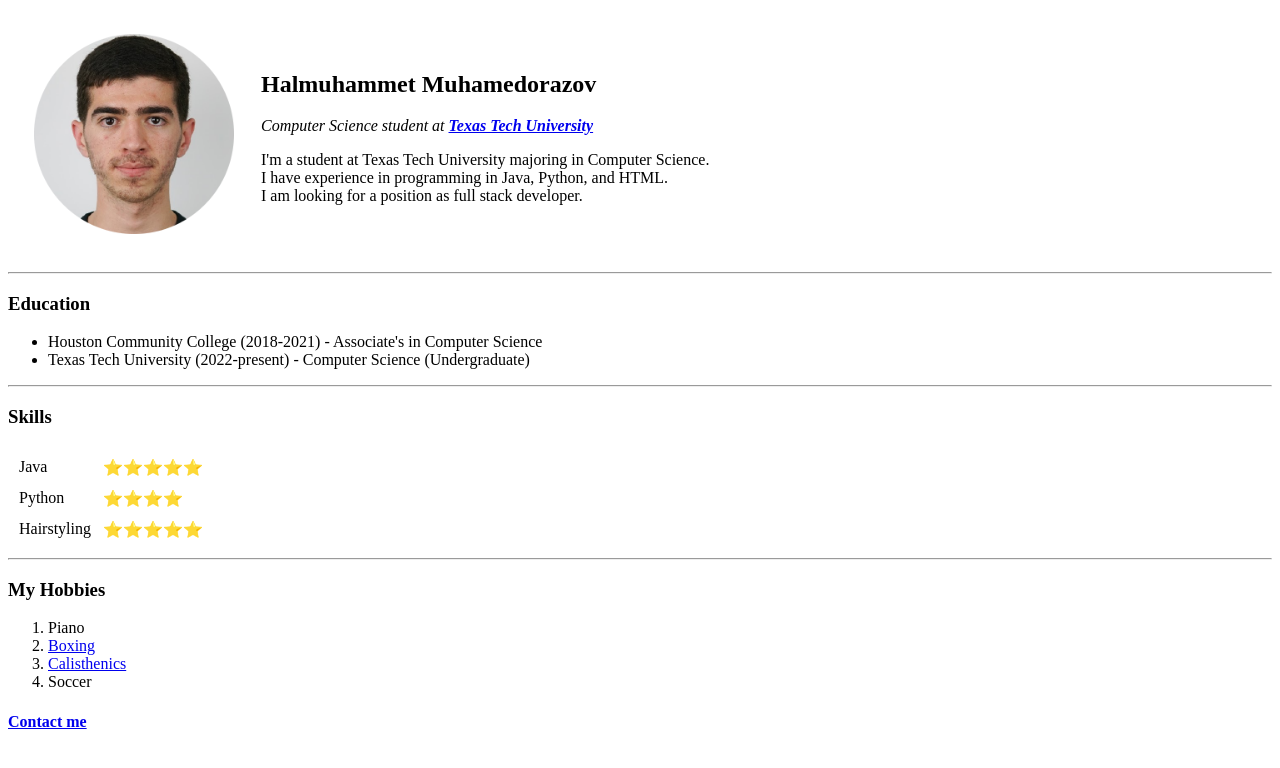
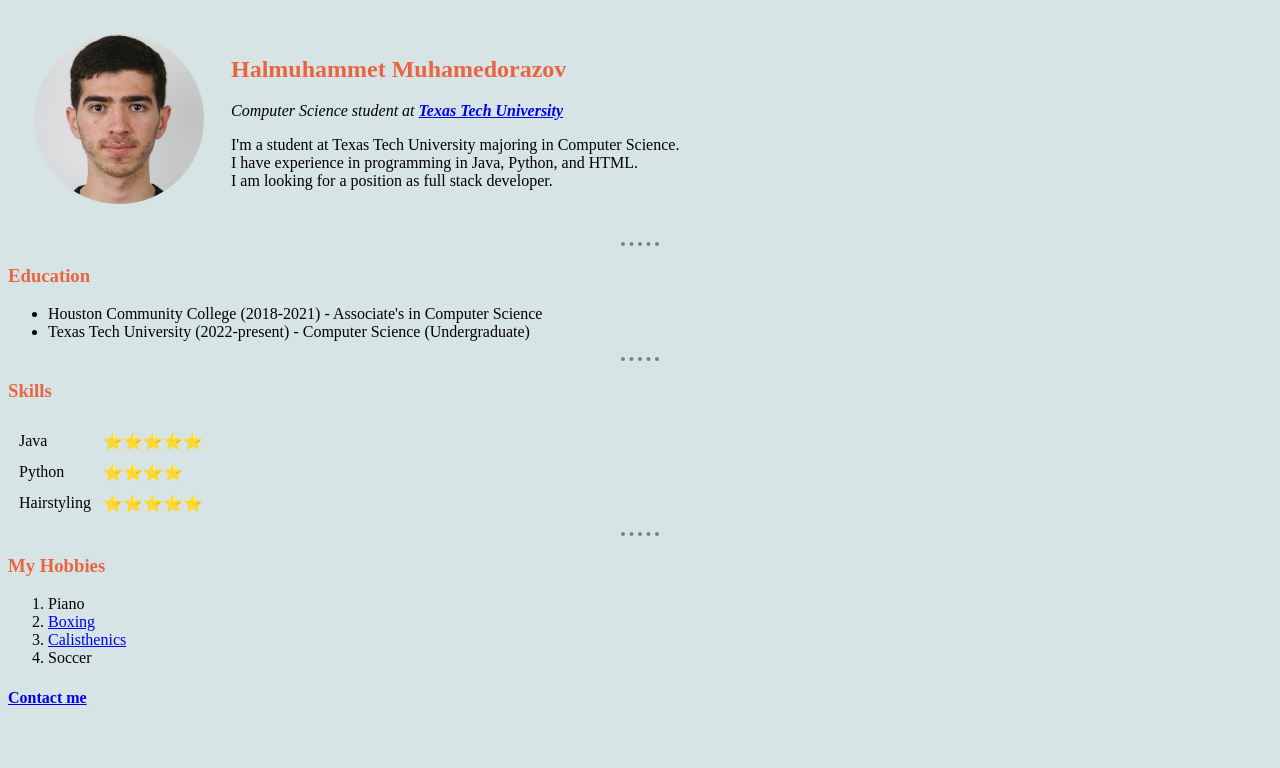
Before and after one commit to Halmuhammet/CV, a plain HTML site: page index.html in a window 1280 px wide. Drawn offline with Linux system fonts and the light colour scheme; files that its build step writes are made by us from their sources.

Commit message:
Updating to apply styling effects of css

```diff
--- a/index.html
+++ b/index.html
@@ -1,8 +1,10 @@
 <!DOCTYPE html>
+
 <html lang = "en">
 <head>
     <meta charset = "UTF-8">
     <title>🏔️Personal Site</title>
+    <link rel="stylesheet" href="css/styles.css">
 </head>
 
 <body>
@@ -60,6 +62,6 @@
         <li><a href = "https://www.instagram.com/p/CluLdFijxBj/?hl=en">Calisthenics</a></li>
         <li>Soccer</li>
     </ol>
-    <h4><a href = "ContactMe.html"><strong>Contact me</strong></a></h4>
+    <h4 style="color: #EB6440;"><a href = "ContactMe.html"><strong>Contact me</strong></a></h4>
 </body>
 </html>
```
